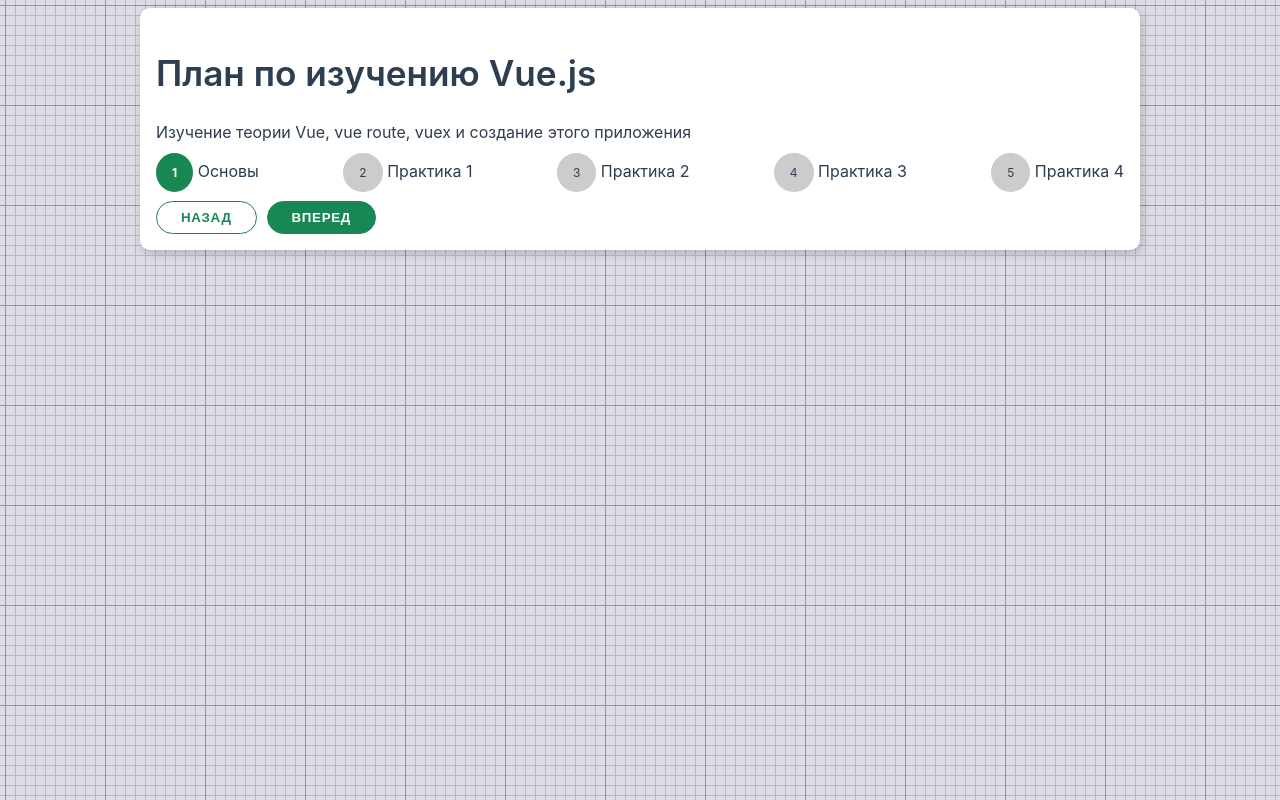
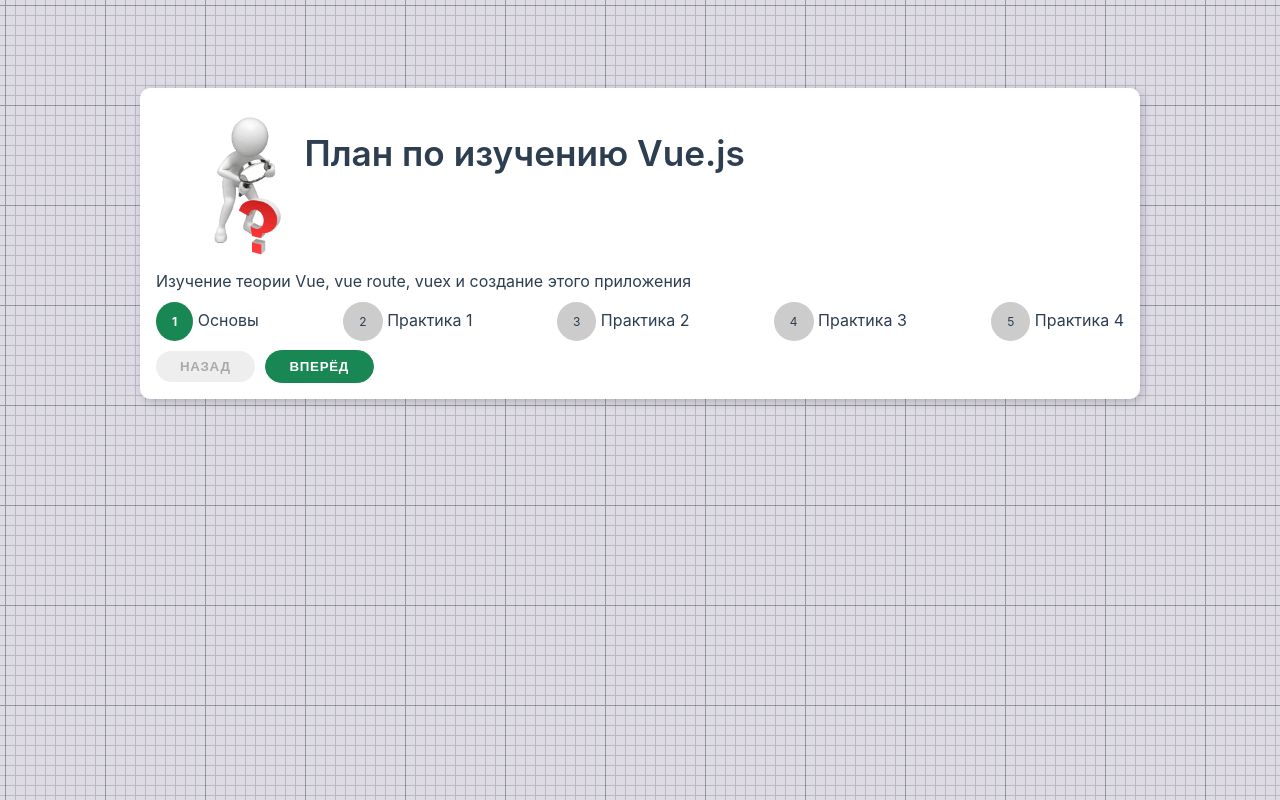
Before and after one commit to yarkirs/vue_plan, a plain HTML site: page index.html in a window 1280 px wide. Drawn offline with nearby package versions, Linux system fonts and the light colour scheme.

Commit message:
Завершение изучения основ

```diff
--- a/index.html
+++ b/index.html
@@ -1,17 +1,25 @@
 <!DOCTYPE html>
 <html lang="en">
+
 <head>
   <meta charset="UTF-8" />
   <meta name="viewport" content="width=device-width, initial-scale=1.0" />
   <title>Основы Vue</title>
   <link rel="stylesheet" href="theme.css" />
 </head>
+
 <body>
+  <div class="preloader" id="preloader">
+		<img src="packman.svg" alt="Loading">
+	</div>
 
-  <div class="container" id="app" v-cloak>
+  <div class="container pt-5" id="app" v-cloak>
     <div class="card">
+      <div class="header">
+        <img class="man" src="man.gif" alt="man">
         <h1>План по изучению Vue.js</h1>
 
+      </div>
       <div class="steps">
         <div class="steps-content">
           {{ activeStep.text }}
@@ -19,20 +27,24 @@
         <ul class="steps-list">
           <li class="steps-item"
             v-for="(step, idx) in steps"
+            @click="setActive(idx)"
             :class="{
              active: activeIndex === idx,
              done: idx < activeIndex
            }"
            :key="step">
             <span>{{ idx + 1 }}</span>
-            {{ step.title }}</li>
+            {{ step.title }}
+          </li>
         </ul>
         <div v-if="resetTest">
-          <button class="btn" @click="prev">Назад</button>
-          <button class="btn primary" @click="nextOfFinish">Вперед</button>
+          <button class="btn" :disabled="disableBtn" @click="prev">Назад</button>
+          <button class="btn primary" @click="nextOfFinish">
+            {{ activeIndex === steps.length - 1 ? 'Закончить' : 'Вперёд' }}
+          </button>
         </div>
         <div v-else>
-          <button class="btn primary" @click="reset">Начать заново</button>
+          <button class="btn primary" @click="reset">Повторить?</button>
         </div>
       </div>
     </div>
@@ -41,4 +53,5 @@
   <script src="https://unpkg.com/vue@next"></script>
   <script src="vue.js"></script>
 </body>
+
 </html>
--- a/theme.css
+++ b/theme.css
@@ -105,6 +105,7 @@ h3 {
   box-shadow: inset 1px 1px 1px rgba(0, 0, 0, 0.3);
 }
 
+
 .btn.primary {
   background: #198754;
   color: #fff;
@@ -119,10 +120,6 @@ h3 {
   padding-top: 5rem;
 }
 
-.form-control {
-  position: relative;
-  margin-bottom: 0.5rem;
-}
 .card {
   padding: 1rem;
   border-radius: 10px;
@@ -159,8 +156,37 @@ h3 {
   background: #198754;
   color: white;
 }
-
 .steps-item.active span {
   font-weight: bold;
   color: #ffffff;
 }
+.header{
+  display: flex;
+
+}
+.man {
+  margin-left: 5%;
+  width: 100px;
+}
+.preloader {
+  position: fixed;
+  left: 0;
+  top: 0;
+  right: 0;
+  bottom: 0;
+  overflow: hidden;
+  background: rgba(255, 255, 255, 0.8);
+  -webkit-transition: 0.3s opacity;
+  transition: 0.3s opacity;
+  z-index: 1001;
+}
+.preloader img {
+  position: fixed;
+  top: 50%;
+  left: 50%;
+  -webkit-transform: translate(-50%, -50%);
+          transform: translate(-50%, -50%);
+}
+.preloader.done {
+  display: none;
+}
--- a/vue.js
+++ b/vue.js
@@ -1,3 +1,11 @@
+document.body.onload = () => {
+  let preloader = document.getElementById('preloader')
+  setTimeout(() => {
+    if (!preloader.classList.contains('done')) {
+      preloader.classList.add('done')
+    }
+  }, 1500)
+}
 const App = {
   data() {
     return {
@@ -14,7 +22,7 @@ const App = {
   },
   methods: {
     prev() {
-    console.log('prev');
+      if (this.activeIndex !== 0) this.activeIndex--
     },
     reset() {
       this.activeIndex = 0;
@@ -24,16 +32,17 @@ const App = {
       this.activeIndex !== this.steps.length - 1
         ? this.activeIndex++
         : this.resetTest = false
-        console.log(this.activeIndex, this.steps.length - 1);
-        console.log(this.resetTest);
     },
     setActive(idx) {
-      // когда нажимаем на определенный шаг
+     this.activeIndex = idx;
     }
   },
   computed: {
     activeStep() {
       return this.steps[this.activeIndex]
+    },
+    disableBtn() {
+      return this.activeIndex === 0;
     }
     // тут стоит определить несколько свойств:
     // 1. текущий выбранный шаг
```
Also changed, not shown: man.gif (added), packman.svg (added). Lines whose indentation alone changed are shown as unchanged.
